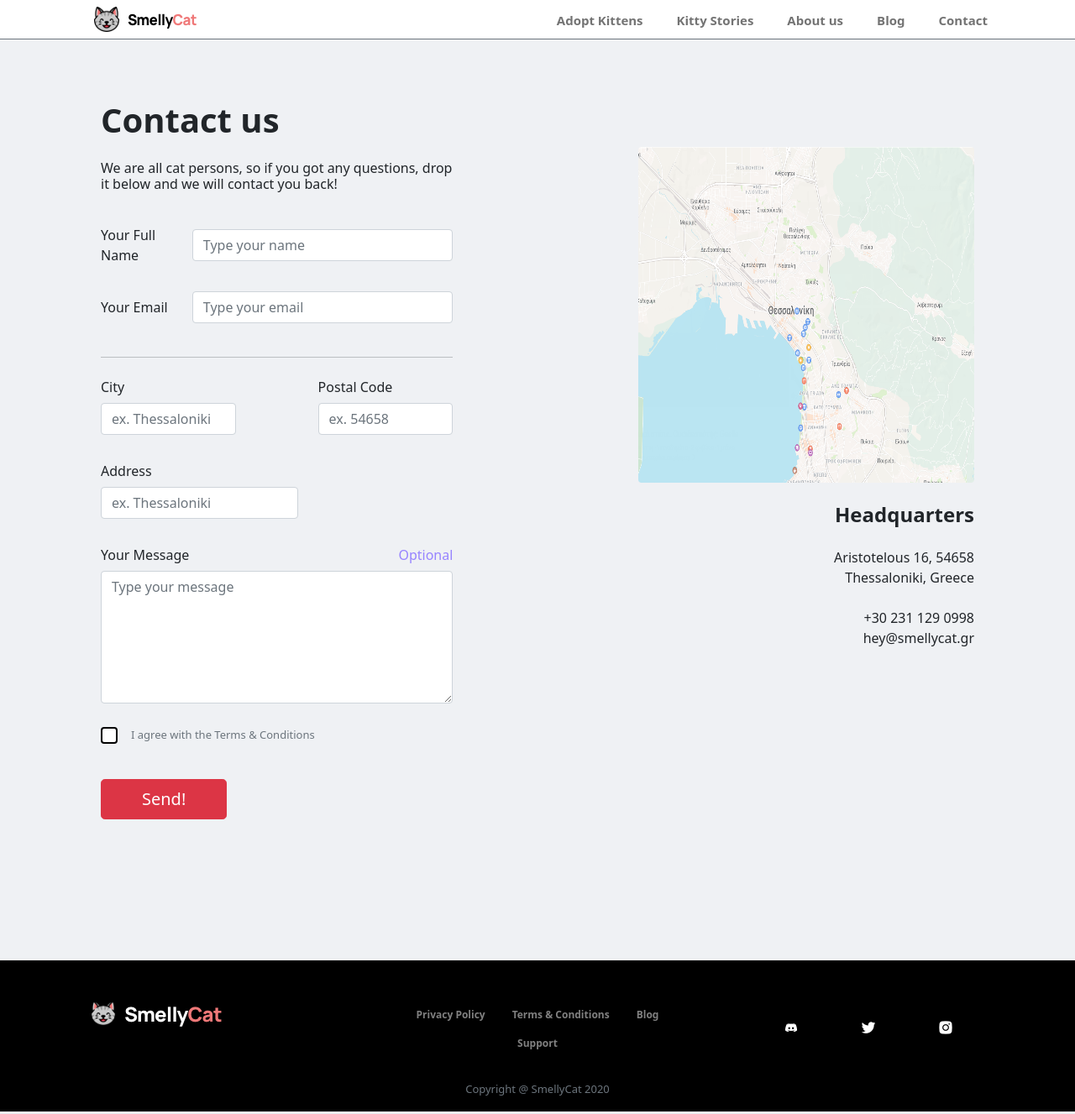
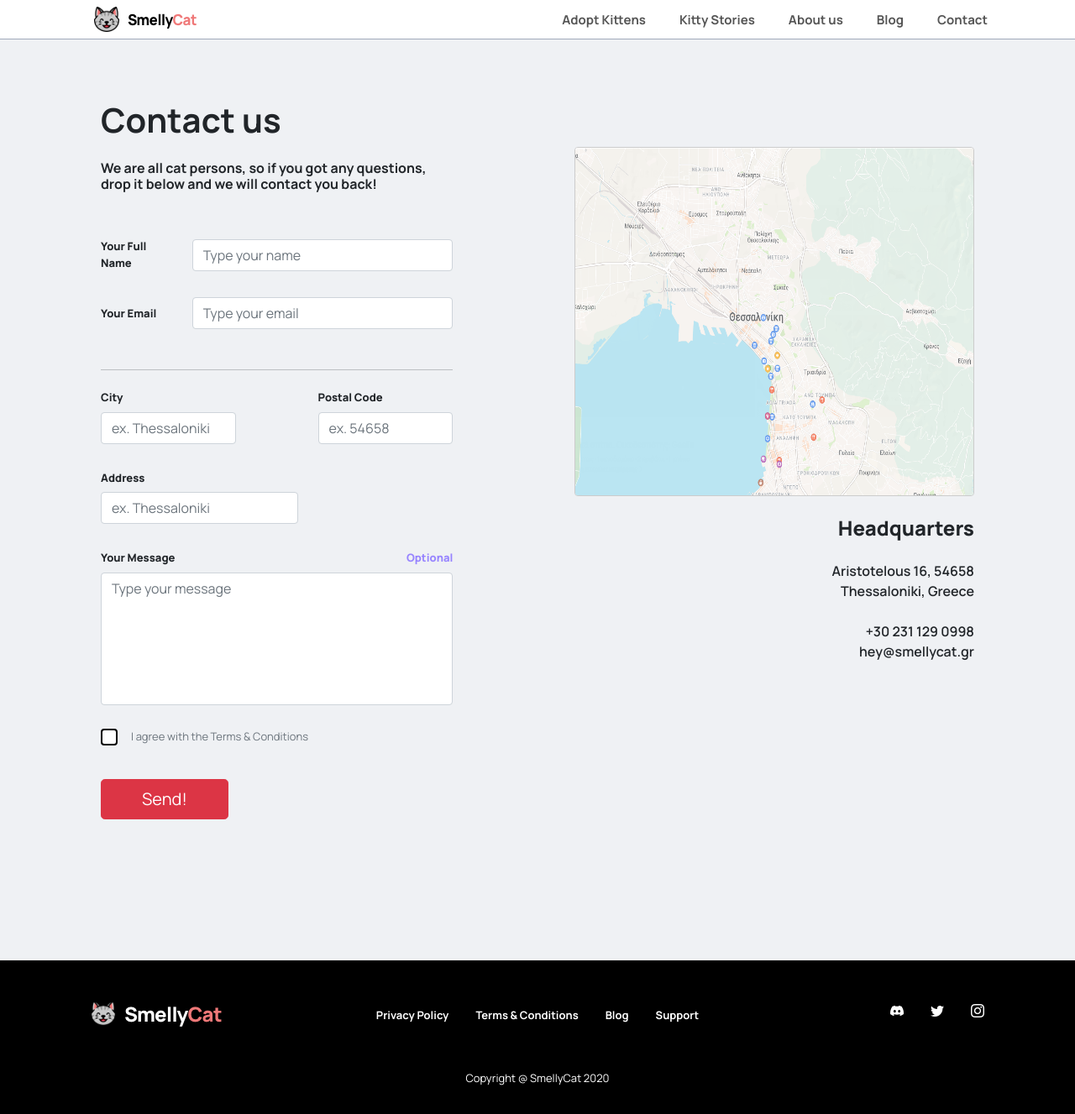
Before and after one commit to ParisKara/KittenQuest, an Angular app: page / in a window 1280 px wide. Shown: the whole page at 84% size. Built offline with nearby package versions, Linux system fonts and the light colour scheme.

Commit message:
UI Changes

```diff
--- a/angular.json
+++ b/angular.json
@@ -24,6 +24,7 @@
             ],
             "styles": [
               "node_modules/bootstrap/dist/css/bootstrap.min.css",
+              "node_modules/bootstrap-icons/font/bootstrap-icons.css",
               "src/styles.css"
             ],
             "scripts": []
--- a/package.json
+++ b/package.json
@@ -19,6 +19,7 @@
     "@angular/platform-browser-dynamic": "~13.2.0",
     "@angular/router": "~13.2.0",
     "bootstrap": "^5.1.3",
+    "bootstrap-icons": "^1.8.1",
     "rxjs": "~7.5.0",
     "tslib": "^2.3.0",
     "zone.js": "~0.11.4"
--- a/src/app/contact/contact.component.css
+++ b/src/app/contact/contact.component.css
@@ -4,3 +4,28 @@
   border-color: black;
   border-width: 0.15rem;
 }
+
+.map-image {
+  background-color: #FFFFFF;
+  border: 1px solid #CCCCCC;
+  border-radius: 8px;
+  width: 476px;
+  height: 416px;
+}
+
+textarea {
+  resize: none;
+}
+
+.col-form-label {
+  font-size: small;
+  font-weight: 900;
+}
+
+p {
+  font-weight: 600;
+}
+
+h4 {
+  font-weight: 900;
+}
--- a/src/app/contact/contact.component.html
+++ b/src/app/contact/contact.component.html
@@ -3,46 +3,41 @@
     <h1 class="fw-bold">Contact us</h1>
     <div class="col-5 mt-3">
       <form>
-        <h6>We are all cat persons, so if you got any questions, drop it below and we will contact you back!</h6>
-        <br>
-        <div class="row g-3 align-items-center">
+        <h6 class="mb-5 fw-bold">We are all cat persons, so if you got any questions, drop it below and we will contact you back!</h6>
+        <div class="row mb-4 g-3 align-items-center">
           <div class="col-3">
             <label class="col-form-label">Your Full Name</label>
           </div>
           <div class="col-9">
-            <input type="text" placeholder="Type your name" class="form-control">
+            <input type="text" placeholder="Type your name" class="form-control" id="fullName">
           </div>
         </div>
-        <br>
-        <div class="row g-3 align-items-center">
+        <div class="row mb-4 g-3 align-items-center">
           <div class="col-3">
             <label class="col-form-label">Your Email</label>
           </div>
           <div class="col-9">
-            <input type="email" placeholder="Type your email" class="form-control">
+            <input type="email" placeholder="Type your email" class="form-control" id="email">
           </div>
         </div>
-        <br>
-        <hr>
-        <div class="row justify-content-between">
+        <hr class="mt-5 mb-3">
+        <div class="row mb-4 justify-content-between">
           <div class="col-5">
             <label class="col-form-label">City</label>
-            <input type="text" placeholder="ex. Thessaloniki" class="form-control">
+            <input type="text" placeholder="ex. Thessaloniki" class="form-control" id="city">
           </div>
           <div class="col-5">
             <label class="col-form-label">Postal Code</label>
-            <input type="text" placeholder="ex. 54658" class="form-control">
+            <input type="text" placeholder="ex. 54658" class="form-control" id="postalCode">
           </div>
         </div>
-        <br>
-        <div class="row">
+        <div class="row mb-4">
           <div class="col-7">
             <label class="col-form-label">Address</label>
-            <input type="text" placeholder="ex. Thessaloniki" class="form-control">
+            <input type="text" placeholder="ex. Thessaloniki" class="form-control" id="address">
           </div>
         </div>
-        <br>
-        <div class="row">
+        <div class="row mb-4">
           <div class="col-12">
             <div class="row justify-content-between">
               <div class="col">
@@ -52,26 +47,21 @@
                 <label class="col-form-label" style="color: #9784FF;">Optional</label>
               </div>
             </div>
-            <textarea placeholder="Type your message" class="form-control" rows="6"></textarea>
+            <textarea placeholder="Type your message" class="form-control" rows="6" id="message"></textarea>
           </div>
         </div>
-        <br>
-        <div class="form-check">
-          <input type="checkbox" class="form-check-input me-3 big-checkbox">
+        <div class="form-check mb-4">
+          <input type="checkbox" class="form-check-input me-3 big-checkbox" id="checkbox">
           <label class="text-muted" style="font-size: small;">I agree with the Terms & Conditions</label>
         </div>
-        <br>
         <button type="button" class="btn btn-danger btn-lg px-5 mt-3">Send!</button>
       </form>
     </div>
     <div class="col-5 d-flex align-items-end flex-column">
-      <img class="rounded" style="height: 400px; width: 400px; background-size: 100%;" src="assets/png/mapPng.png">
-      <br>
-      <h4 class="fw-bold mb-0">Headquarters</h4>
-      <br>
+      <img class="rounded map-image mb-4" src="assets/png/mapPng.png">
+      <h4 class="mb-4">Headquarters</h4>
       <p class="mb-0">Aristotelous 16, 54658</p>
-      <p class="mb-0">Thessaloniki, Greece</p>
-      <br>
+      <p class="mb-4">Thessaloniki, Greece</p>
       <p class="mb-0">+30 231 129 0998</p>
       <p>hey@smellycat.gr</p>
     </div>
--- a/src/app/contact/contact.component.ts
+++ b/src/app/contact/contact.component.ts
@@ -1,15 +1,14 @@
 import { Component, OnInit } from '@angular/core';
+import { FormGroup } from '@angular/forms';
 
 @Component({
   selector: 'app-contact',
   templateUrl: './contact.component.html',
-  styleUrls: ['./contact.component.css']
+  styleUrls: ['./contact.component.css'],
 })
 export class ContactComponent implements OnInit {
+  sendEmailForm: FormGroup;
+  constructor() {}
 
-  constructor() { }
-
-  ngOnInit(): void {
-  }
-
+  ngOnInit(): void {}
 }
--- a/src/app/footer/footer.component.css
+++ b/src/app/footer/footer.component.css
@@ -2,7 +2,13 @@
   background-color: black !important;
 }
 
-a {
-  font-size: 12px;
-  color: gray;
+.footerText {
+  font-size: small;
+  color: #FFFFFF !important;
 }
+
+i {
+  color: #FFFFFF !important;
+
+  font-size: 1rem;
+}
--- a/src/app/footer/footer.component.html
+++ b/src/app/footer/footer.component.html
@@ -1,25 +1,23 @@
 <div class="container-fluid bg-dark">
-  <div class="row g-0 pt-5 px-5 mx-5">
-    <div class="col-4">
+  <div class="row g-0 pt-5 px-5 mx-5 justify-content-between">
+    <div class="col-3">
       <img src="assets/png/logoWhite.png">
     </div>
-    <div class="col-4">
+    <div class="col-6">
       <ul class="nav justify-content-center">
-        <li><a class="nav-link fw-bold">Privacy Policy</a></li>
-        <li><a class="nav-link fw-bold">Terms & Conditions</a></li>
-        <li><a class="nav-link fw-bold">Blog</a></li>
-        <li><a class="nav-link fw-bold">Support</a></li>
+        <li><a class="nav-link fw-bold footerText">Privacy Policy</a></li>
+        <li><a class="nav-link fw-bold footerText">Terms & Conditions</a></li>
+        <li><a class="nav-link fw-bold footerText">Blog</a></li>
+        <li><a class="nav-link fw-bold footerText">Support</a></li>
       </ul>
     </div>
-    <div class="col-4">
-      <ul class="nav justify-content-end">
-        <li><img src="assets/png/iconDiscord.png"></li>
-        <li><img src="assets/png/iconTwitter.png"></li>
-        <li><img src="assets/png/iconInsta.png"></li>
-      </ul>
-    </div>
+    <ul class="nav col-3 justify-content-end">
+      <li><i class="bi bi-discord"></i></li>
+      <li class="mx-4 px-2"><i class="bi bi-twitter"></i></li>
+      <li><i class="bi bi-instagram"></i></li>
+    </ul>
   </div>
-  <div class="row">
-    <p class="text-center text-muted" style="font-size: small;">Copyright @ SmellyCat 2020</p>
+  <div class="row pt-5 pb-3">
+    <p class="text-center text-muted footerText">Copyright @ SmellyCat 2020</p>
   </div>
 </div>
--- a/src/app/header/header.component.css
+++ b/src/app/header/header.component.css
@@ -1,7 +1,12 @@
 a {
   font-size: 15px;
+  color: #555555 !important;
   margin-top: 0;
   padding-top: 0.5%;
   margin-bottom: 0;
   padding-bottom: 0;
 }
+
+.border-bottom {
+  border-color: #A0A9BA !important;
+}
--- a/src/app/header/header.component.html
+++ b/src/app/header/header.component.html
@@ -1,4 +1,4 @@
-<nav class="navbar border-bottom border-secondary navbar-expand-lg navbar-light bg-white">
+<nav class="navbar border-bottom navbar-expand-lg navbar-light bg-white">
   <div class="container-fluid mx-5 px-5">
     <img class="mx-3" src="assets/png/logo.png">
     <button class="navbar-toggler" type="button" data-bs-toggle="collapse">
@@ -6,11 +6,11 @@
     </button>
     <div class="collapse navbar-collapse justify-content-end">
       <div class="navbar-nav gap-4">
-        <a class="nav-link fw-bold">Adopt Kittens</a>
-        <a class="nav-link fw-bold">Kitty Stories</a>
-        <a class="nav-link fw-bold">About us</a>
-        <a class="nav-link fw-bold">Blog</a>
-        <a class="nav-link fw-bold">Contact</a>
+        <a class="nav-link fw-bold" href="#">Adopt Kittens</a>
+        <a class="nav-link fw-bold" href="#">Kitty Stories</a>
+        <a class="nav-link fw-bold" href="#">About us</a>
+        <a class="nav-link fw-bold" href="#">Blog</a>
+        <a class="nav-link fw-bold" href="#">Contact</a>
       </div>
     </div>
   </div>
--- a/src/index.html
+++ b/src/index.html
@@ -6,6 +6,7 @@
   <base href="/">
   <meta name="viewport" content="width=device-width, initial-scale=1">
   <link rel="icon" type="image/x-icon" href="favicon.ico">
+  <link href="https://fonts.googleapis.com/css2?family=Manrope:wght@200;300;400;500;600;700;800&display=swap" rel="stylesheet">
 </head>
 <body>
   <app-root></app-root>
--- a/src/styles.css
+++ b/src/styles.css
@@ -1,4 +1,5 @@
 /* You can add global styles to this file, and also import other style files */
 body {
   background-color: #EFF1F4;
+  font-family: 'Manrope', sans-serif;
 }
```
Also changed, not shown: 1 other file (tests, documents, lock files or other folders).
